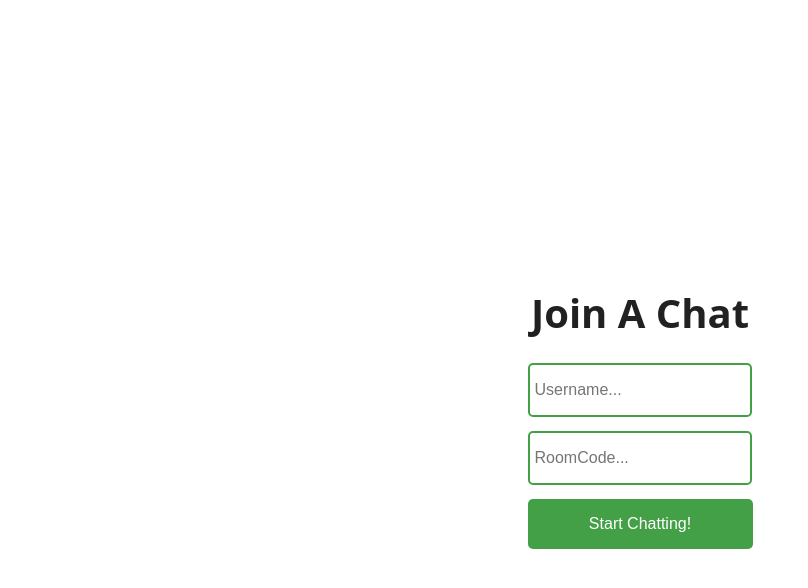
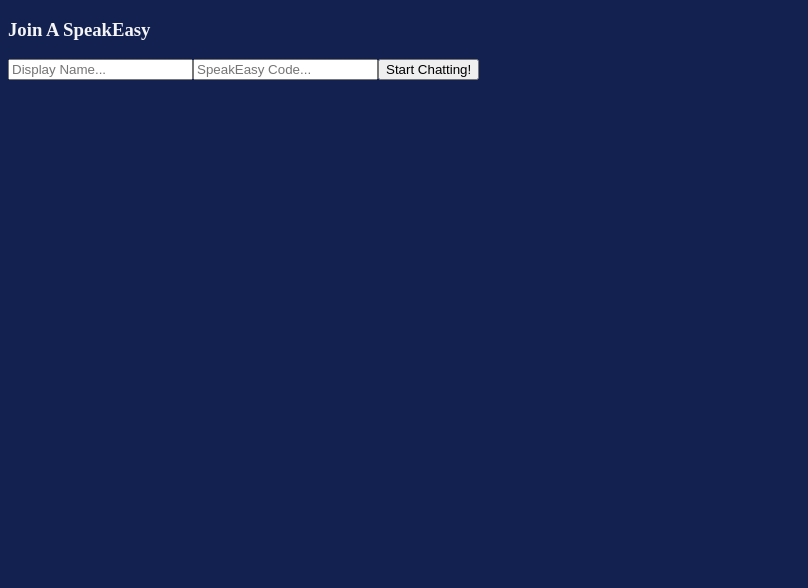
Before and after one commit to Jovans55/SpeakEasy, a React (Create React App) app in the folder client/: page / in a window 1280 px wide. Shown: the top 588 px of the page, without its empty margins (0-808 px from the left). Built offline with nearby package versions, Linux system fonts and the light colour scheme; no server answers.

Commit message:
Updating the styling and html

```diff
--- a/client/src/App.css
+++ b/client/src/App.css
@@ -1,191 +1,7 @@
-.App {
-    width: 100vw;
-    height: 100vh;
-    background: #fff;
-    color: #212121;
-    font-family: "Open Sans", sans-serif;
-    display: grid;
-    place-items: center;
-  }
-  body {
-    margin: 0%;
-    padding: 0%;
-  }
-  @import url("https://fonts.googleapis.com/css?family=Open+Sans:300,400,700");
+body{
+  background-color: #132151;
+}
 
-  .joinChatContainer {
-    display: flex;
-    flex-direction: column;
-    text-align: center;
-  }
-
-  .joinChatContainer h3 {
-    font-size: 2.5rem;
-    margin-bottom: 1rem;
-  }
-  .joinChatContainer input {
-    width: 210px;
-    height: 40px;
-    margin: 7px;
-    border: 2px solid #43a047;
-    border-radius: 5px;
-    padding: 5px;
-    font-size: 16px;
-  }
-
-  .joinChatContainer button {
-    width: 225px;
-    height: 50px;
-    margin: 7px;
-    border: none;
-    border-radius: 5px;
-    padding: 5px;
-    font-size: 16px;
-    background: #43a047;
-    color: #fff;
-    cursor: pointer;
-  }
-
-  .joinChatContainer button:hover {
-    background: #2e7d32;
-  }
-
-  .chat-window {
-    width: 300px;
-    height: 420px;
-  }
-
-  .chat-window p {
-    margin: 0;
-  }
-  .chat-window .chat-header {
-    height: 45px;
-    border-radius: 6px;
-    background: #263238;
-    position: relative;
-    cursor: pointer;
-  }
-  .chat-window .chat-header p {
-    display: block;
-    padding: 0 1em 0 2em;
-    color: #fff;
-    font-weight: 700;
-    line-height: 45px;
-  }
-
-  .chat-window .chat-body {
-    height: calc(450px - (45px + 70px));
-    border: 1px solid #263238;
-    background: #fff;
-
-    position: relative;
-  }
-  .chat-window .chat-body .message-container {
-    width: 100%;
-    height: 100%;
-    overflow-y: scroll;
-    overflow-x: hidden;
-  }
-
-  .chat-window .chat-body .message-container::-webkit-scrollbar {
-    display: none;
-  }
-  .chat-window .chat-body .message {
-    height: auto;
-    padding: 10px;
-    display: flex;
-  }
-
-  .chat-window .chat-body .message .message-content {
-    width: auto;
-    height: auto;
-    min-height: 40px;
-    max-width: 120px;
-    background-color: cornflowerblue;
-    border-radius: 5px;
-    color: white;
-    display: flex;
-    align-items: center;
-    margin-right: 5px;
-    margin-left: 5px;
-    padding-right: 5px;
-    padding-left: 5px;
-    overflow-wrap: break-word;
-    word-break: break-word;
-  }
-
-  #you {
-    justify-content: flex-end;
-  }
-
-  #you .message-content {
-    justify-content: flex-end;
-  }
-
-  #you .message-meta {
-    justify-content: flex-end;
-  }
-
-  #other {
-    margin-left: 5px;
-    justify-content: flex-start;
-  }
-
-  #other .message-content {
-    justify-content: flex-start;
-    background-color: rgb(160, 172, 195);
-  }
-
-  #other .message-meta {
-    justify-content: flex-start;
-    margin-left: 5px;
-  }
-
-  .message-meta #author {
-    margin-left: 10px;
-    font-weight: bold;
-  }
-
-  .chat-window .chat-body .message .message-meta {
-    display: flex;
-    font-size: 12px;
-  }
-
-  .chat-window .chat-footer {
-    height: 40px;
-    border: 1px solid #263238;
-    border-top: none;
-    display: flex;
-  }
-
-  .chat-window .chat-footer input {
-    height: 100%;
-    flex: 85%;
-    border: 0;
-    padding: 0 0.7em;
-    font-size: 1em;
-    border-right: 1px dotted #607d8b;
-
-    outline: none;
-    font-family: "Open Sans", sans-serif;
-  }
-
-  .chat-window .chat-footer button {
-    border: 0;
-    display: grid;
-    place-items: center;
-    cursor: pointer;
-    flex: 15%;
-    height: 100%;
-    background: transparent;
-    outline: none;
-    font-size: 25px;
-    color: lightgray;
-  }
-
-  .chat-window .chat-footer button:hover {
-    color: #43a047;
-  }
-  .hide {
-    opacity: 0 !important;
-  }
+.app{
+  color: white;
+}
--- a/client/src/App.js
+++ b/client/src/App.js
@@ -21,23 +21,22 @@
     <div className="App">
       {!showChat ? (
         <div className="joinChatContainer">
-          <h3>Join A Chat</h3>
+          <h3 style={{ color: "#f5f5f5" }}>Join A SpeakEasy</h3>
           <input
             type="text"
-            placeholder="Username..."
+            placeholder="Display Name..."
             onChange={(e) => {
               setUsername(e.target.value);
             }}
           />
           <input
             type="text"
-            placeholder="RoomCode..."
+            placeholder="SpeakEasy Code..."
             onChange={(e) => {
               setRoom(e.target.value);
             }}
           />
           <button onClick={joinRoom}>Start Chatting!</button>{" "}
-          {/* Update onClick */}
         </div>
       ) : (
         <Chat socket={socket} username={username} room={room} />
--- a/client/src/Chat.js
+++ b/client/src/Chat.js
@@ -47,9 +47,9 @@
 
   return (
     <div className="chat-window">
-      <div className="chat-header">
+      <header className="chat-header">
         <p>LIVE CHAT</p>
-      </div>
+      </header>
       <div className="chat-body">
         <ScrollToBottom className="message-container">
           {messageList.map((data) => {
@@ -73,7 +73,7 @@
           })}
         </ScrollToBottom>
       </div>
-      <div className="chat-footer">
+      <footer className="chat-footer">
         <input
           type="text"
           value={message}
@@ -86,7 +86,7 @@
           }}
         />
         <button onClick={sendMessage}>send</button>
-      </div>
+      </footer>
     </div>
   );
 }
```
